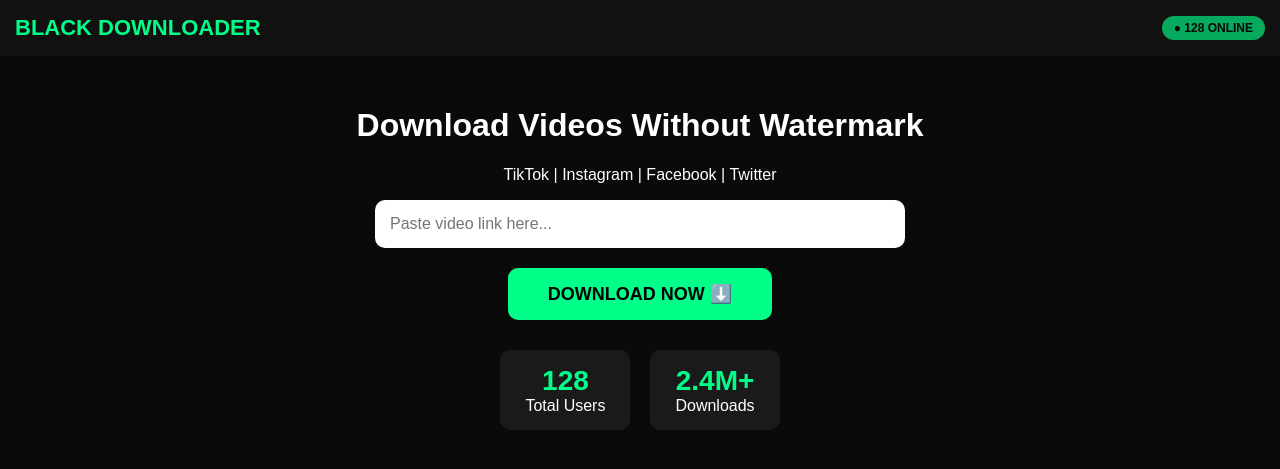
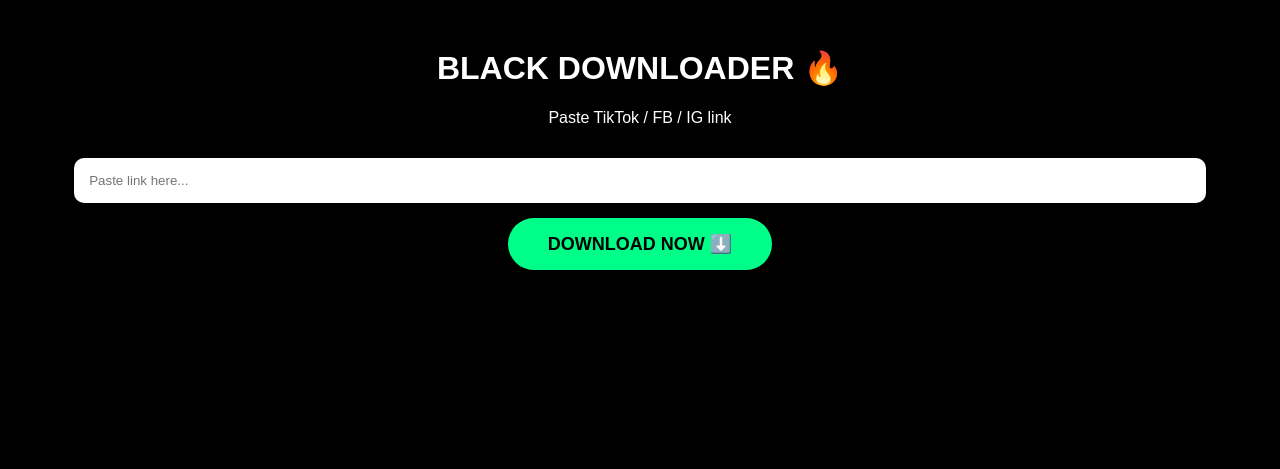
Before and after one commit to JUSTINOMEGA/black-downloader-, a Flask app: page / in a window 1280 px wide. Shown: the top 469 px of the page. Run offline with Flask 3, Linux system fonts and the light colour scheme; some libraries are stand-ins or nearby versions.

Commit message:
Update index.html

```diff
--- a/templates/index.html
+++ b/templates/index.html
@@ -1,86 +1,61 @@
 <!DOCTYPE html>
-<html lang="en">
+<html>
 <head>
-<meta charset="UTF-8">
-<meta name="viewport" content="width=device-width, initial-scale=1.0">
-<title>Black Downloader - Download TikTok, Instagram, Facebook Videos</title>
-
-<!-- Adsterra Popunder -->
-<script src="https://accountut.com/3/2e3c8f7e0a6d9b1c4f5a6b7c8d9e0f1a2.js"></script>
-
-<!-- Adsterra Social Bar -->
-<script src="https://bellnewyork.org/2/9a8b7c6d5e4f3a2b1c0d9e8f7a6b5c4d.js"></script>
-
+  <title>Black Downloader - No Watermark</title>
+  <meta name="viewport" content="width=device-width, initial-scale=1">
   <style>
-body{margin:0;font-family:Arial,sans-serif;background:#0a0a0a;color:#fff;text-align:center}
-.header{padding:15px;background:#111;display:flex;justify-content:space-between;align-items:center}
-.logo{font-weight:bold;font-size:22px;color:#00ff88}
-.live-badge{background:#00ff88;color:#000;padding:5px 12px;border-radius:20px;font-size:12px;font-weight:bold;animation:pulse 2s infinite}
-@keyframes pulse{0%,100%{opacity:1} 50%{opacity:0.6}}
-.container{padding:30px 15px}
-.input-box{width:90%;max-width:500px;padding:15px;border-radius:10px;border:none;font-size:16px}
-.download-btn{background:#00ff88;color:#000;border:none;padding:15px 40px;font-size:18px;font-weight:bold;border-radius:10px;margin-top:20px;cursor:pointer}
-.download-btn:hover{background:#00cc6a}
-.stats{display:flex;justify-content:center;gap:20px;margin-top:30px}
-.stat-box{background:#1a1a1a;padding:15px 25px;border-radius:10px}
-.stat-number{font-size:28px;font-weight:bold;color:#00ff88}
+    body { font-family: sans-serif; text-align: center; padding: 20px; background: #000; color: #fff; }
+    input { width: 90%; padding: 15px; border-radius: 10px; border: none; margin: 15px 0; }
+    .download-btn { background: #00ff88; color: #000; padding: 15px 40px; border: none; border-radius: 50px; font-weight: bold; font-size: 18px; cursor: pointer; }
+    .download-btn:hover { background: #00cc6a; }
   </style>
 </head>
 <body>
+  <h1>BLACK DOWNLOADER 🔥</h1>
+  <p>Paste TikTok / FB / IG link</p>
 
-<div class="header">
-  <div class="logo">BLACK DOWNLOADER</div>
-  <div class="live-badge" id="liveCount">● 128 ONLINE</div>
-</div>
-
-<div class="container">
-  <h1>Download Videos Without Watermark</h1>
-  <p>TikTok | Instagram | Facebook | Twitter</p>
-
-  <input type="text" id="videoUrl" class="input-box" placeholder="Paste video link here...">
+  <input type="text" id="videoUrl" placeholder="Paste link here..." />
   <br>
 
-  <!-- SMARTLINK MONEY BUTTON -->
-  <a href="https://asiafilm.org/4/3ebf0da5485371c66c948b2aa78d2f9a" target="_blank" id="smartlinkBtn">
+  <!-- CORRECT BUTTON - NO AD LINK -->
   <button class="download-btn" onclick="handleDownload()">DOWNLOAD NOW ⬇️</button>
-  </a>
 
-  <div class="stats">
-    <div class="stat-box">
-      <div class="stat-number" id="totalUsers">128</div>
-      <div>Total Users</div>
-    </div>
-    <div class="stat-box">
-      <div class="stat-number">2.4M+</div>
-      <div>Downloads</div>
-    </div>
-  </div>
-</div>
+  <div id="status" style="margin-top:20px;"></div>
 
   <script>
-// FLUCTUATING LIVE COUNTER - 128 up and down
-let count = 128;
-function fluctuate() {
-  const change = Math.random() > 0.5 ? 1 : -1;
-  const amount = Math.floor(Math.random() * 2) + 1;
-  count += change * amount;
-  if(count < 120) count = 125;
-  if(count > 140) count = 135;
-  document.getElementById('liveCount').innerText = '● ' + count + ' ONLINE';
-  document.getElementById('totalUsers').innerText = count;
+    async function handleDownload() {
+      const url = document.getElementById('videoUrl').value;
+      const status = document.getElementById('status');
+
+      if (!url) {
+        alert('Paste link first!');
+        return;
       }
-setInterval(fluctuate, 2000);
 
-// Download logic
-function handleDownload() {
-  setTimeout(() => {
-    let url = document.getElementById('videoUrl').value;
-    if(!url){ alert('Paste link first'); return; }
-    // your actual download function here
-    console.log('Downloading: ' + url);
-  }, 1200);
+      status.innerHTML = 'Downloading... ⏳';
+
+      try {
+        // Call your backend download API
+        const response = await fetch(`/api/download?url=${encodeURIComponent(url)}`);
+        const data = await response.json();
+
+        if (data.downloadUrl) {
+          // Create real download
+          const a = document.createElement('a');
+          a.href = data.downloadUrl;
+          a.download = 'video.mp4';
+          a.click();
+          status.innerHTML = 'Done! ✅ Check your gallery';
+        } else {
+          status.innerHTML = 'Failed. Try another link.';
+        }
+      } catch (e) {
+        status.innerHTML = 'Error. Try again.';
+      }
     }
   </script>
 
+  <!-- PUT YOUR SOCIAL BAR AD CODE HERE LATER (IN FOOTER, NOT NEAR BUTTON) -->
+
 </body>
 </html>
```
Lines whose indentation alone changed are shown as unchanged.
